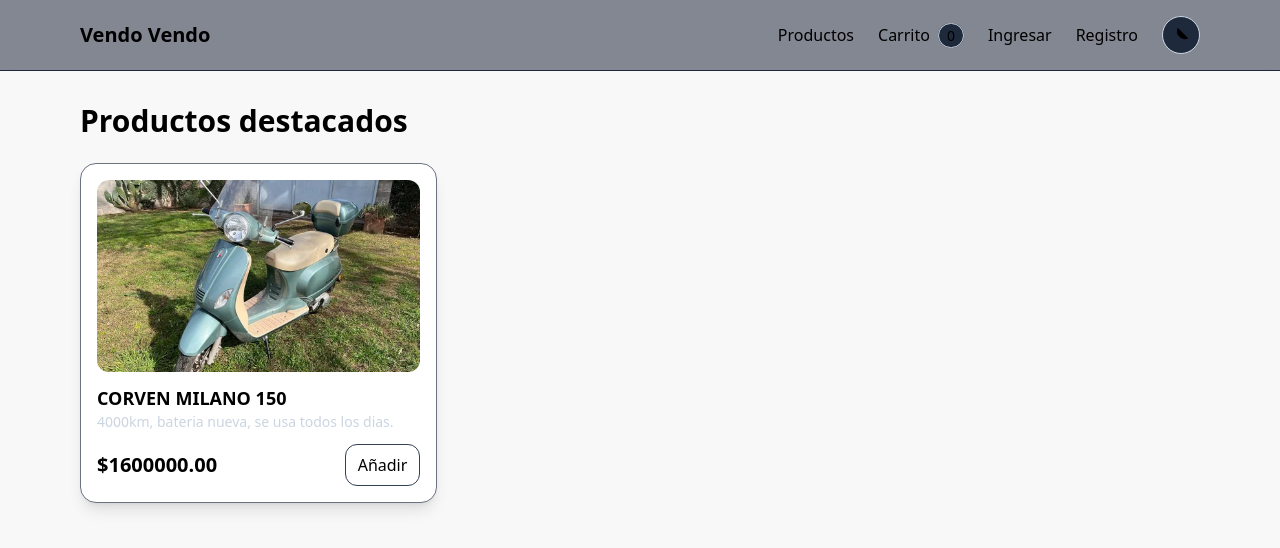
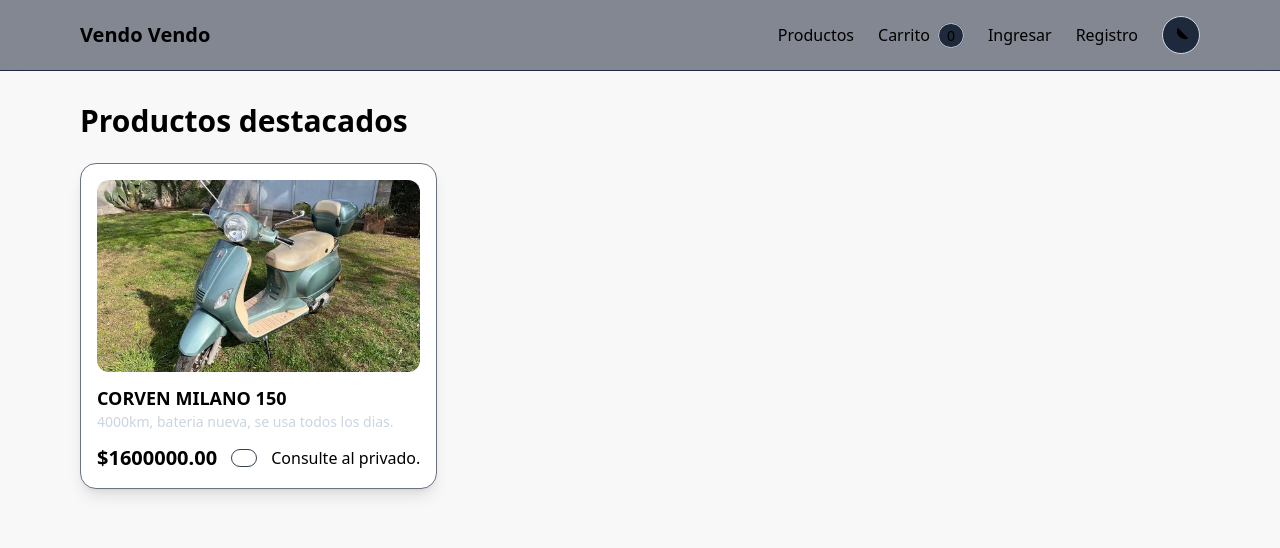
Before and after one commit to guillermodv/ecommerce-next, a Next.js app: page / in a window 1280 px wide. Shown: the top 548 px of the page. Built offline with nearby package versions, Linux system fonts and the light colour scheme.

Commit message:
fix: default dark theme

```diff
--- a/app/layout.js
+++ b/app/layout.js
@@ -12,7 +12,7 @@ import "./init-users";
 
 export default function RootLayout({ children }) {
   return (
-    <html lang="es">
+    <html lang="es" className="dark">
       <body>
         <ThemeProvider>
           <AuthProvider>
--- a/components/ProductCard.jsx
+++ b/components/ProductCard.jsx
@@ -21,8 +21,9 @@ export default function ProductCard({ product }) {
           className="px-3 py-2 rounded-xl border border-slate-700 hover:bg-slate-800"
           onClick={() => addToCart(product, 1)}
         >
-          Añadir
+
         </button>
+        Consulte al privado.
       </div>
     </div>
   );
```
